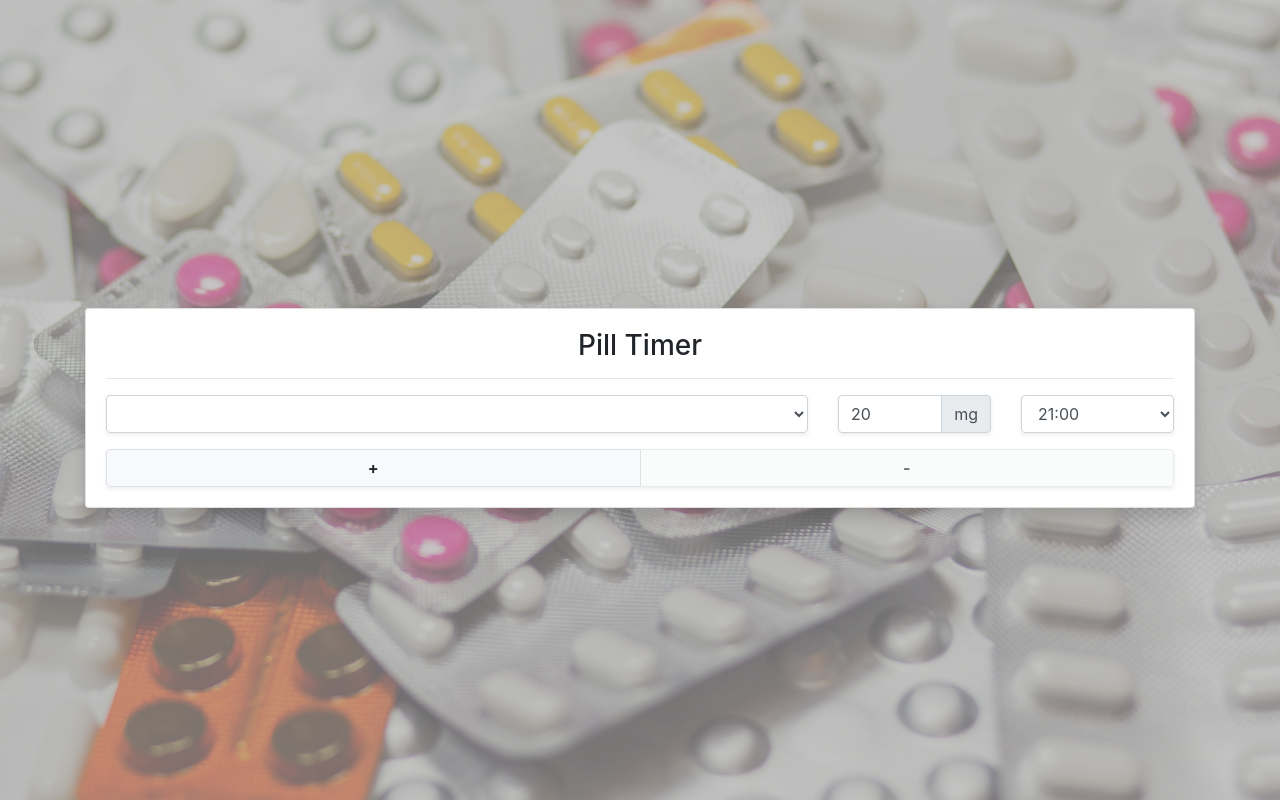
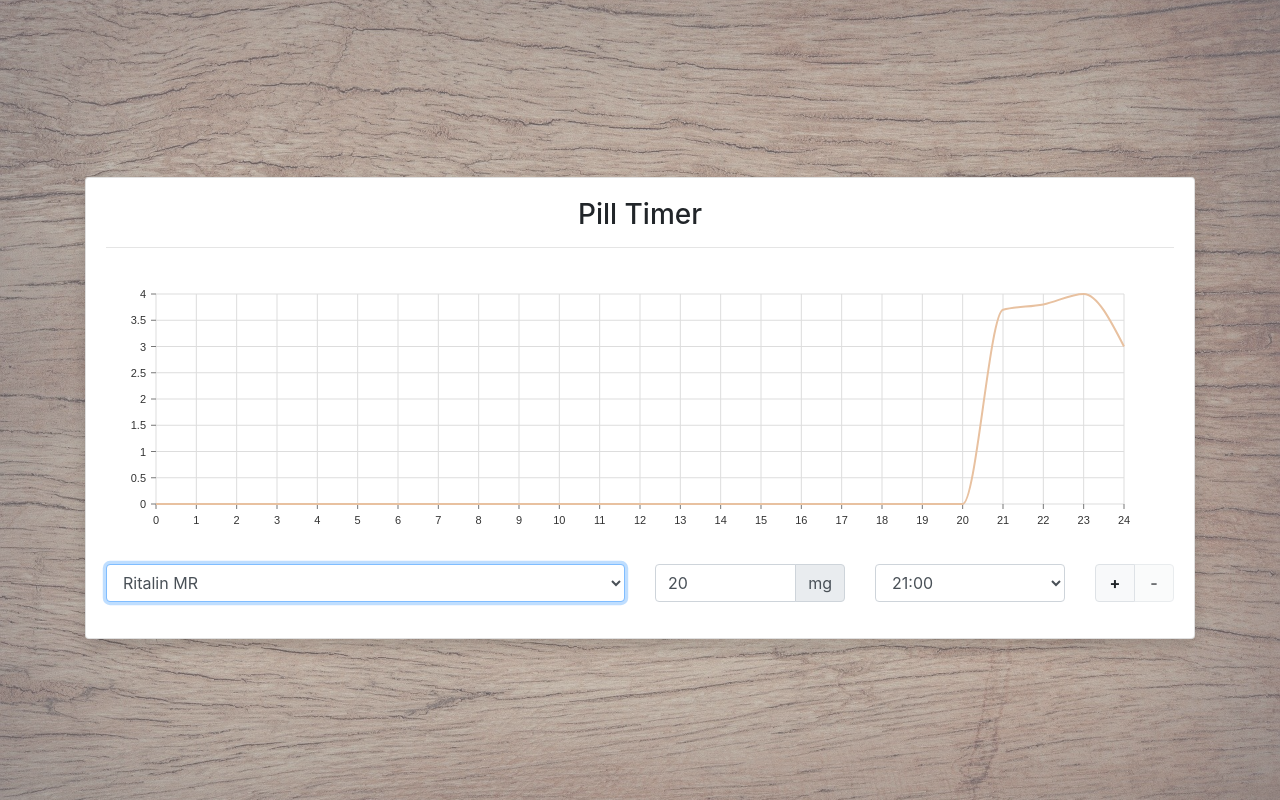
Before and after one commit to VidunderGunder/pill-timer, a React (Create React App) app: page / in a window 1280 px wide. Built offline with nearby package versions, Linux system fonts and the light colour scheme.

Commit message:
Revamped forms

```diff
--- a/src/App.jsx
+++ b/src/App.jsx
@@ -1,8 +1,8 @@
-import React, { Fragment, useState } from "react";
+import React, { Fragment, useEffect, useState } from "react";
 import "styles/styles.css";
 import "styles/bootstrap.scss";
 import Graph from "components/Graph";
-import { useForm } from "react-hook-form";
+import { useForm, useFieldArray, useWatch } from "react-hook-form";
 import {
   Form,
   Container,
@@ -15,45 +15,28 @@ import {
 } from "react-bootstrap";
 import Background from "components/Background";
 import background from "images/background.jpg";
+
 export default () => {
-  const [pills, setPills] = useState(1);
-  const [prescription, setPrescription] = useState();
-
-  const { handleSubmit, register, errors } = useForm();
-  const onSubmit = (values) => {
-    // values.forEach((value) => {
-    const keys = Object.keys(values);
-
-    let newPrescription = [];
-
-    keys.forEach((key, index) => {
-      if (key.includes("name")) {
-        newPrescription.push({ name: null, volume: null, time: null });
-      }
-      if (key.includes("name")) {
-        newPrescription[newPrescription.length - 1]["name"] = values[key];
-      }
-      if (key.includes("time")) {
-        newPrescription[newPrescription.length - 1]["time"] = Number(
-          values[key]
-        );
-      }
-      if (key.includes("volume")) {
-        newPrescription[newPrescription.length - 1]["volume"] = Number(
-          values[key]
-        );
-      }
+  const { register, control } = useForm();
+  const { fields, append, remove } = useFieldArray({
+    control,
+    name: "pills",
   });
 
-    setPrescription(newPrescription);
-  };
+  useEffect(() => {
+    if (fields.length === 0) {
+      append({});
+    }
+  }, [fields]);
 
   const now = new Date(Date.now());
-  // const nowTime = `${now.getHours()}:${now.getMinutes()}`;
 
   return (
     <>
-      <Background image={background} />
+      <Background
+        image={background}
+        color={`rgba(${175}, ${175}, ${175}, ${0.5})`}
+      />
       <Container>
         <div
           className="h-100 w-100 d-flex align-items-center pt-3"
@@ -63,41 +46,28 @@ export default () => {
             <Card.Body>
               <h3 className="text-center">Pill Timer</h3>
               <hr />
-              <Graph prescription={prescription} />
-              <Form
-                onChange={handleSubmit(onSubmit)}
-                onBlur={handleSubmit(onSubmit)}
-                onSubmit={handleSubmit(onSubmit)}
-              >
-                {[...Array(pills).keys()].map((index) => {
+              <Graph prescription={useWatch({ control }).pills} />
+              <Form>
+                {fields.map(({ id, name, volume, time }, index) => {
                   return (
-                    <>
-                      {/* <p>Medicine {index + 1}</p> */}
-                      <Row>
+                    <Row key={id}>
                       {index > 0 && <hr />}
                       <Col>
-                          <Form.Group
-                            controlId={`name-${index}`}
-                            className="shadow-sm"
-                          >
+                        <Form.Group>
                           <Form.Control
                             as="select"
-                              name={`name-${index}`}
+                            name={`pills[${index}].name`}
                             ref={register({ required: true })}
                           >
-                              {!prescription && <option value={null}></option>}
                             <option>Ritalin MR</option>
                             <option>Ritalin IR</option>
                           </Form.Control>
                         </Form.Group>
                       </Col>
-                        <Col sm="8" md="6" lg="4">
+                      <Col sm="12" md="8" lg="6">
                         <Row>
-                            <Col>
-                              <Form.Group
-                                controlId={`volume-${index}`}
-                                className="shadow-sm"
-                              >
+                          <Col xs="12" sm>
+                            <Form.Group>
                               <InputGroup>
                                 <Form.Control
                                   type="number"
@@ -105,7 +75,7 @@ export default () => {
                                   min={0}
                                   max={1000}
                                   defaultValue={20}
-                                    name={`volume-${index}`}
+                                  name={`pills[${index}].volume`}
                                   ref={register({ required: true })}
                                 />
                                 <InputGroup.Append>
@@ -114,15 +84,12 @@ export default () => {
                               </InputGroup>
                             </Form.Group>
                           </Col>
-                            <Col>
-                              <Form.Group
-                                controlId={`time-${index}`}
-                                className="shadow-sm"
-                              >
+                          <Col xs="12" sm>
+                            <Form.Group>
                               <InputGroup>
                                 <Form.Control
                                   as="select"
-                                    name={`time-${index}`}
+                                  name={`pills[${index}].time`}
                                   ref={register({ required: true })}
                                   defaultValue={Math.floor(
                                     now.getHours() + now.getMinutes() / 60 + 1
@@ -142,37 +109,35 @@ export default () => {
                               </InputGroup>
                             </Form.Group>
                           </Col>
-                          </Row>
-                        </Col>
-                      </Row>
-                    </>
-                  );
-                })}
-                <ButtonGroup className="w-100 shadow-sm">
+                          <Col sm="auto" xs="12">
+                            <ButtonGroup className="w-100">
                               <Button
-                    type="submit"
                                 variant="light"
-                    className="w-100 border"
+                                className="border"
+                                style={{ width: "2.5em" }}
                                 onClick={() => {
-                      setPills(pills + 1);
-                      handleSubmit(onSubmit);
+                                  append({});
                                 }}
+                                disabled={fields.length >= 20}
                               >
                                 <b>+</b>
                               </Button>
                               <Button
-                    type="submit"
                                 variant="light"
-                    className="w-100 border"
-                    onClick={() => {
-                      setPills(pills - 1);
-                      handleSubmit(onSubmit);
-                    }}
-                    disabled={pills === 1}
+                                className="border"
+                                style={{ width: "2.5em" }}
+                                onClick={() => remove(index)}
+                                disabled={fields.length === 1}
                               >
                                 <b>-</b>
                               </Button>
                             </ButtonGroup>
+                          </Col>
+                        </Row>
+                      </Col>
+                    </Row>
+                  );
+                })}
               </Form>
             </Card.Body>
           </Card>
--- a/src/functions/prescription.js
+++ b/src/functions/prescription.js
@@ -38,7 +38,7 @@ const arrayToNivo = (array) => {
 };
 
 const drugs = {
-  methylfenidate: { constant: 0.2, halfLife: 2.5, name: "Methylfenidate" },
+  methylphenidate: { constant: 0.2, halfLife: 2.5, name: "Methylphenidate" },
 };
 
 const pills = [
@@ -46,7 +46,7 @@ const pills = [
     name: "Ritalin MR",
     doses: [
       {
-        drug: drugs.methylfenidate,
+        drug: drugs.methylphenidate,
         releases: [0, 4],
       },
     ],
@@ -55,7 +55,7 @@ const pills = [
     name: "Ritalin IR",
     doses: [
       {
-        drug: drugs.methylfenidate,
+        drug: drugs.methylphenidate,
         releases: [0],
       },
     ],
@@ -72,9 +72,9 @@ export default (prescription) => {
           layers.push(
             plasma(
               24,
-              dose.drug.constant * pill.volume,
+              dose.drug.constant * Number(pill.volume),
               dose.drug.halfLife,
-              release + pill.time
+              release + Number(pill.time)
             )
           );
         });
```
Also changed, not shown: src/images/background.jpg, src/images/wood-1866654_1920.jpg (deleted). Lines whose indentation alone changed are shown as unchanged.
